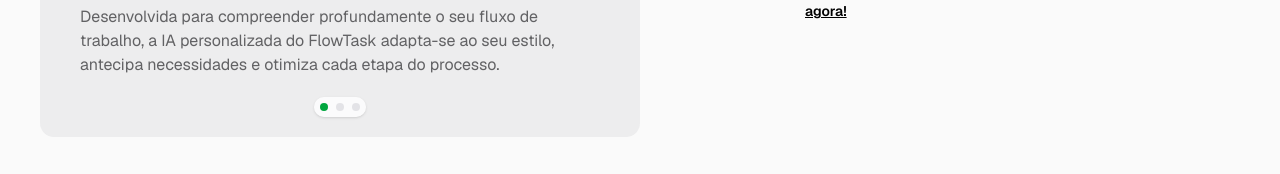
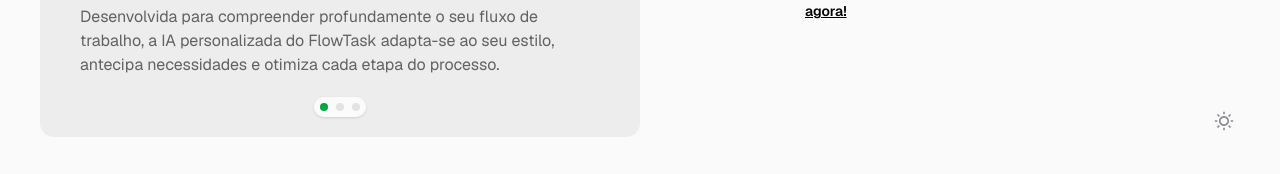
Before and after one commit to jvvdev/flowtask-web, a Next.js app: page /auth/login in a window 1280 px wide. Shown: the part 623-797 px from the top of the page. Built offline with nearby package versions, Linux system fonts and the light colour scheme.

Commit message:
feat theme switch

```diff
--- a/app/auth/login/page.tsx
+++ b/app/auth/login/page.tsx
@@ -1,4 +1,5 @@
 import { Input } from "@/components/input";
+import ThemeToggle from "@/components/theme-toggle";
 import { EyeOff } from "lucide-react";
 import { Metadata } from "next";
 
@@ -52,6 +53,10 @@
 
 
             </div>
+
+            <div className="absolute bottom-0 right-0 p-10">
+                <ThemeToggle />
+            </div>
         </main>
     )
 }
--- a/app/auth/register/page.tsx
+++ b/app/auth/register/page.tsx
@@ -1,4 +1,5 @@
 import { Input } from "@/components/input";
+import ThemeToggle from "@/components/theme-toggle";
 import { EyeOff } from "lucide-react";
 import { Metadata } from "next";
 
@@ -34,7 +35,7 @@
                             <p className="dark:text-zinc-200/80">Primeiro nome</p>
                             <Input placeholder="Digite aqui" className="pl-4 pr-9 h-10.5 rounded-lg" />
                         </div>
-                         <div className="w-full space-y-2">
+                        <div className="w-full space-y-2">
                             <p className="dark:text-zinc-200/80">Segundo nome</p>
                             <Input placeholder="Digite aqui" className="pl-4 pr-9 h-10.5 rounded-lg" />
                         </div>
@@ -59,6 +60,10 @@
                     <button className="flex justify-center items-center gap-3 py-3 w-full mt-2 dark:bg-zinc-700/40 dark:hover:bg-zinc-700/20 bg-zinc-200 hover:bg-zinc-300 border dark:border-zinc-950/30 border-zinc-500/5 font-semibold rounded-lg duration-200 cursor-pointer"><img src="https://i.imgur.com/2Zsoe9M.png" alt="" className="w-5 h-5" />Google</button>
                     <p className="dark:text-zinc-400 text-zinc-800/90 mt-2 text-sm">Já possui uma conta? <a href="/auth/login" className="dark:text-zinc-200 text-black font-semibold underline">Entre por aqui!</a></p>
                 </div>
+
+                <div className="absolute bottom-0 right-0 p-10">
+                    <ThemeToggle />
+                </div>
             </div>
         </main>
     )
--- a/app/dashboard/page.tsx
+++ b/app/dashboard/page.tsx
@@ -18,6 +18,7 @@
 } from "@/components/sidebar";
 import UserDropdown from "@/components/user-dropdown";
 import { SiderBarDefault } from "@/components/sidebarDefault";
+import ThemeToggle from "@/components/theme-toggle";
 
 export default function Page() {
   return (
@@ -40,7 +41,7 @@
             </Breadcrumb>
           </div>
           <div className="flex gap-3 ml-auto">
-
+            <ThemeToggle />
             <UserDropdown />
           </div>
         </header>
--- a/app/dashboard/project/page.tsx
+++ b/app/dashboard/project/page.tsx
@@ -21,6 +21,7 @@
 import { Button } from "@/components/button";
 import { InfoCardToProjects } from "@/components/integrar/infoCard";
 import { ProjectList } from "@/components/integrar/projectList";
+import ThemeToggle from "@/components/theme-toggle";
 
 export default function Page() {
   return (
@@ -47,7 +48,7 @@
             </Breadcrumb>
           </div>
           <div className="flex gap-3 ml-auto">
-
+            <ThemeToggle />
             <UserDropdown />
           </div>
         </header>
--- a/app/dashboard/task/page.tsx
+++ b/app/dashboard/task/page.tsx
@@ -15,6 +15,7 @@
 import { SidebarInset, SidebarProvider, SidebarTrigger } from "@/components/sidebar";
 import BigCalendar from "@/components/big-calendar";
 import { SiderBarDefault } from "@/components/sidebarDefault";
+import ThemeToggle from "@/components/theme-toggle";
 
 export default function Page() {
   return (
@@ -42,7 +43,7 @@
             </Breadcrumb>
           </div>
           <div className="flex gap-3 ml-auto">
-
+            <ThemeToggle />
             <UserDropdown />
           </div>
         </header>
--- a/app/dashboard/team/page.tsx
+++ b/app/dashboard/team/page.tsx
@@ -21,6 +21,7 @@
 import ContactsTable from "@/components/contacts-table";
 import { StatsGrid } from "@/components/stats-grid";
 import { SiderBarDefault } from "@/components/sidebarDefault";
+import ThemeToggle from "@/components/theme-toggle";
 
 export default function Page() {
   return (
@@ -47,7 +48,7 @@
             </Breadcrumb>
           </div>
           <div className="flex gap-3 ml-auto">
-
+            <ThemeToggle />
             <UserDropdown />
           </div>
         </header>
```
